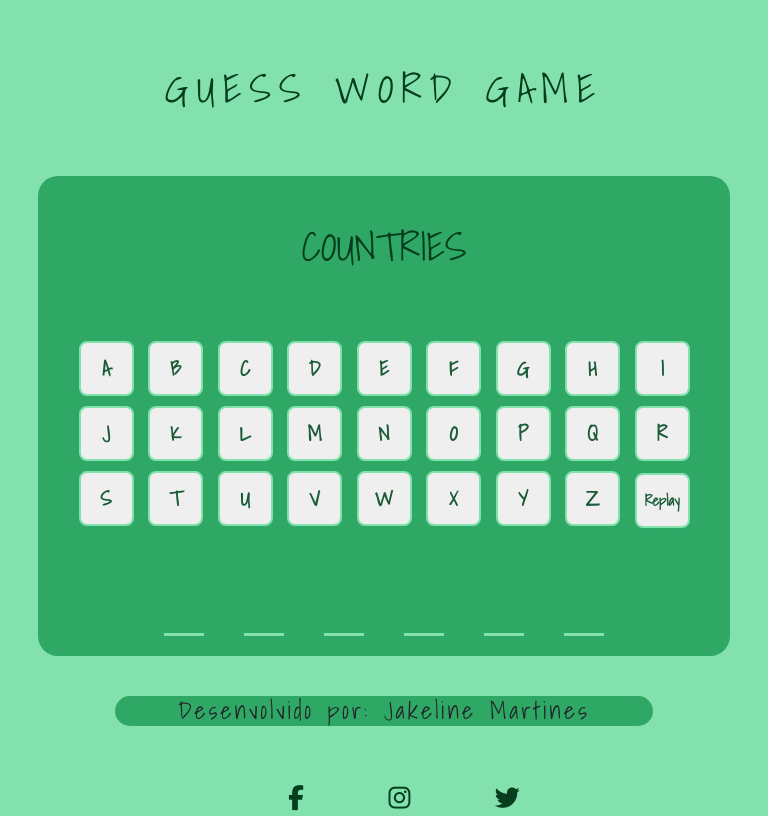
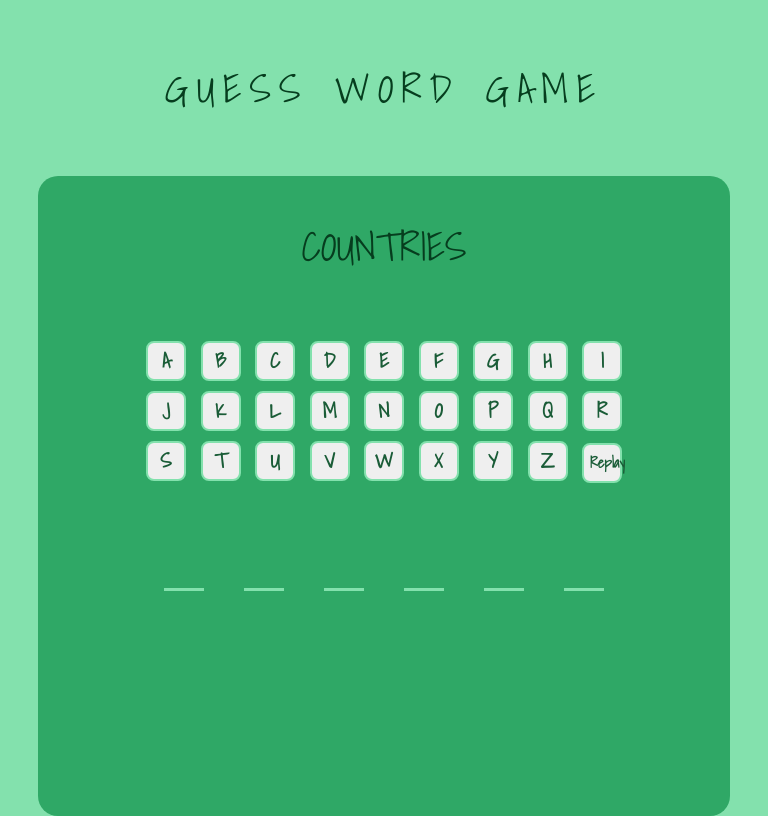
Before and after one commit to jmartinesdev/GuessThe-Word, a plain HTML site: page index.html in a window 768 px wide. Shown: the top 816 px of the page. Drawn offline with nearby package versions, Linux system fonts and the light colour scheme.

Commit message:
media queries updat

```diff
--- a/assets/css/style.css
+++ b/assets/css/style.css
@@ -154,7 +154,8 @@ button:hover {
 
 /*Media Queries*/
 
-@media screen and (min-width: 280px) and (max-width: 600px) {
+
+@media screen and (min-width: 280px) and (max-width: 480px){
     #main-container {
         height: 140vh;
     }
@@ -167,30 +168,42 @@ button:hover {
     #letters-categories {
         display: flex;
     }
+
+    .keys-touch button {
+        height: 40px;
+        width: 40px;
+    }
 }
 
-@media screen and (min-width: 601px) {
+    .footer-container h2 {
+        text-align: center;
+        padding-top: 30px;
+        font-size: 1em;
+        height: 100px;
+        width: 70%;
+}
+
+    .social-medias {
+        display: flex;
+        justify-content: space-evenly;
+        padding: 20px;
+}
+
+@media screen and (min-width: 481px) and (max-width: 768px){
     #main-container{
-        height: 90vh;
+        height: 80vh;
         width: 90%;
     }
 
-    .key-touch button {
-        width: 20px;
-        height: 20px;
+    .keys-touch button {
+        height: 40px;
+        width: 40px;
     }
 }
 
-@media only screen and (min-width: 801px) and (max-width: 1180px){
-    #main-container {
-        width: 80%;
+@media screen and (min-width: 769px) and (max-width: 1024px){
+    #main-container{
         height: 60vh;
+        width: 90%;
     }
 }
-
-@media only screen and (max-width: 1200px){
-    #main-container {
-        height: 60vh;
-    }
-
-}
```
